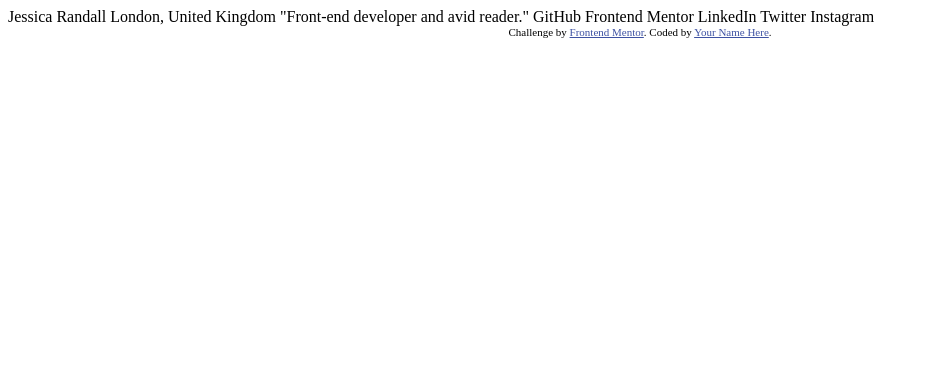
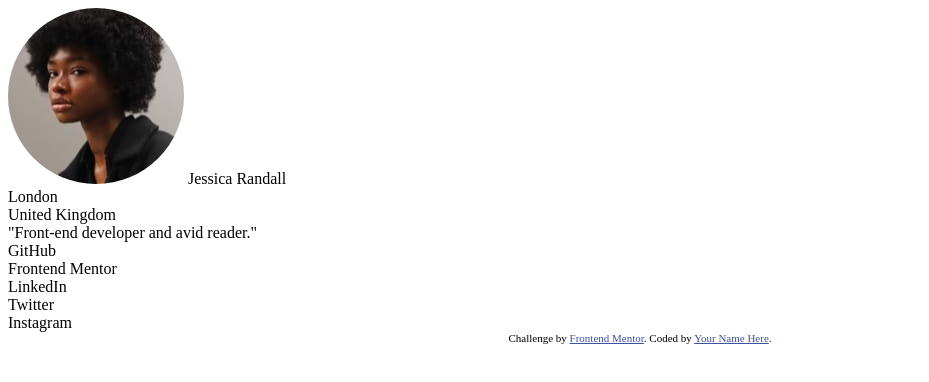
Before and after one commit to Baluthegoat/Frontend-mentor-Challenges, a plain HTML site: page social-links-profile-main/index.html in a window 1280 px wide. Shown: the whole page, without its empty margins (0-929 px from the left). Drawn offline with Linux system fonts and the light colour scheme.

Commit message:
Work in progress

```diff
--- /dev/null
+++ b/social-links-profile-main/index.css
@@ -0,0 +1,3 @@
+img{
+    border-radius: 50%;
+}
--- a/social-links-profile-main/index.html
+++ b/social-links-profile-main/index.html
@@ -7,7 +7,8 @@
   <link rel="icon" type="image/png" sizes="32x32" href="./assets/images/favicon-32x32.png">
 
   <title>Frontend Mentor | Social links profile</title>
-
+  <link rel="stylesheet" href="index.css">
+   <img src="./assets/images/avatar-jessica.jpeg" alt="avater" id="avater">
   <!-- Feel free to remove these styles or customise in your own stylesheet 👍 -->
   <style>
     .attribution { font-size: 11px; text-align: center; }
@@ -16,16 +17,15 @@
 </head>
 <body>
 
-  Jessica Randall
-  London, United Kingdom
-  "Front-end developer and avid reader."
+ <p1>Jessica Randall</p1><br>
+  <p2>London<br>United Kingdom</p2><br>
+  <p3>"Front-end developer and avid reader."</p3><br>
 
-  GitHub
-  Frontend Mentor
-  LinkedIn
-  Twitter
-  Instagram
-
+  <p4>GitHub</p4><br>
+  <p5>Frontend Mentor</p5><br>
+  <p6>LinkedIn</p6><br>
+  <p7>Twitter</p7><br>
+  <p8>Instagram</p8>
   <div class="attribution">
     Challenge by <a href="https://www.frontendmentor.io?ref=challenge" target="_blank">Frontend Mentor</a>.
     Coded by <a href="#">Your Name Here</a>.
```
Also changed, not shown: 1 other file.
